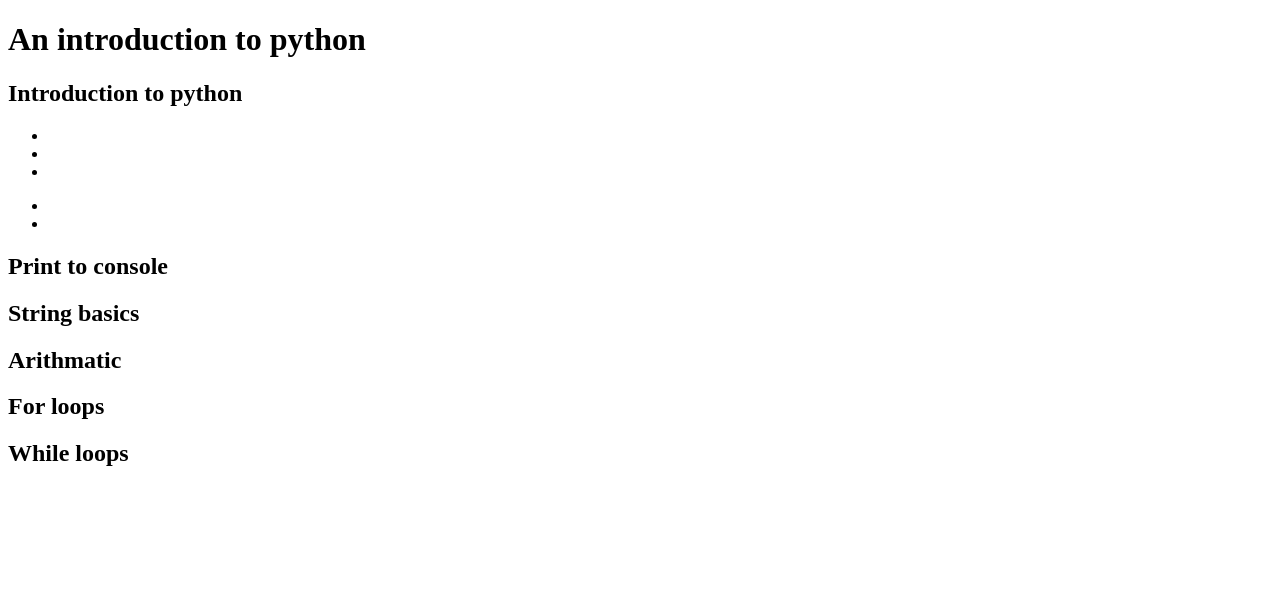
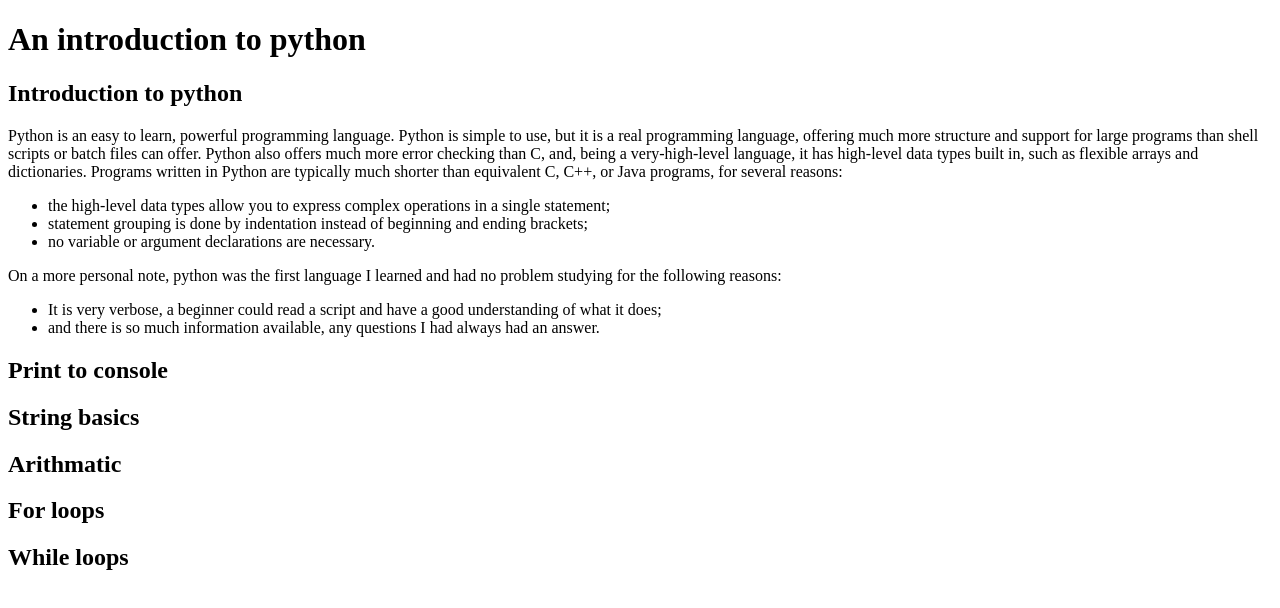
Before and after one commit to jarikhenriksen/Technical_Document, a plain HTML site: page index.html in a window 1280 px wide. Drawn offline with Linux system fonts and the light colour scheme.

Commit message:
fill out intro to python section

```diff
--- a/index.html
+++ b/index.html
@@ -8,16 +8,25 @@
 <main id='main-doc'>
     <div class='main-section' id='Introduction_to_python'>
         <h2>Introduction to python</h2>
-        <p></p>
+        <p>Python is an easy to learn, powerful programming language.
+           Python is simple to use, but it is a real programming language,
+           offering much more structure and support for large programs
+           than shell scripts or batch files can offer. Python also
+           offers much more error checking than C, and, being a very-high-level language,
+           it has high-level data types built in, such as flexible arrays and dictionaries.
+           Programs written in Python are typically much shorter than equivalent C, C++, or
+           Java programs, for several reasons:
+        </p>
         <ul>
-            <li></li>
-            <li></li>
-            <li></li>
+            <li>the high-level data types allow you to express complex operations in a single statement;</li>
+            <li>statement grouping is done by indentation instead of beginning and ending brackets;</li>
+            <li>no variable or argument declarations are necessary.</li>
         </ul>
-        <p></p>
+        <p>On a more personal note, python was the first language I learned and had no problem studying for the
+            following reasons: </p>
         <ul>
-            <li></li>
-            <li></li>
+            <li>It is very verbose, a beginner could read a script and have a good understanding of what it does;</li>
+            <li>and there is so much information available, any questions I had always had an answer.</li>
         </ul>
     </div>
     <div class='main-section' id='Print_to_console'>
```
